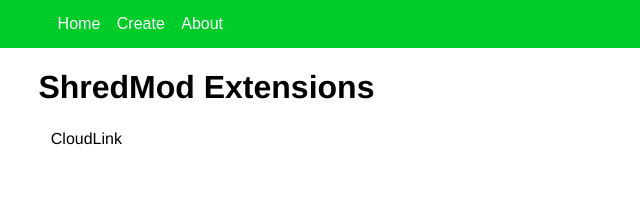
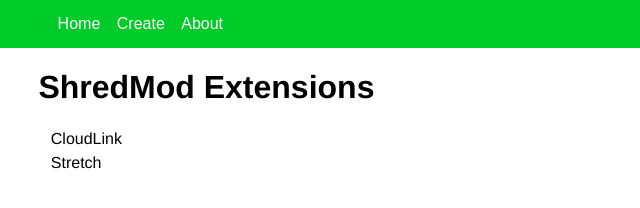
Before and after one commit to ShredMod/extensions-old, a plain HTML site: page index.html in a window 1280 px wide. Shown: the full height of the page, 0-640 px from the left. Drawn offline with Linux system fonts and the light colour scheme.

Commit message:
Update index.html

```diff
--- a/index.html
+++ b/index.html
@@ -11,7 +11,8 @@
         </div>
         <div class="main">
             <h1>ShredMod Extensions</h1>
-            <a class="extension" href="https://shredmod.github.io/scratch-vm/?extension=https://shredmod.github.io/extensions/cloudlink.js">CloudLink</a>
+            <a class="extension" href="https://shredmod.github.io/scratch-vm/?extension=https://shredmod.github.io/extensions/cloudlink.js">CloudLink</a><br>
+            <a class="extension" href="https://shredmod.github.io/scratch-vm/?extension=https://shredmod.github.io/extensions/stretch.js">Stretch</a><br>
         </div>
     </body>
 </html>
```
